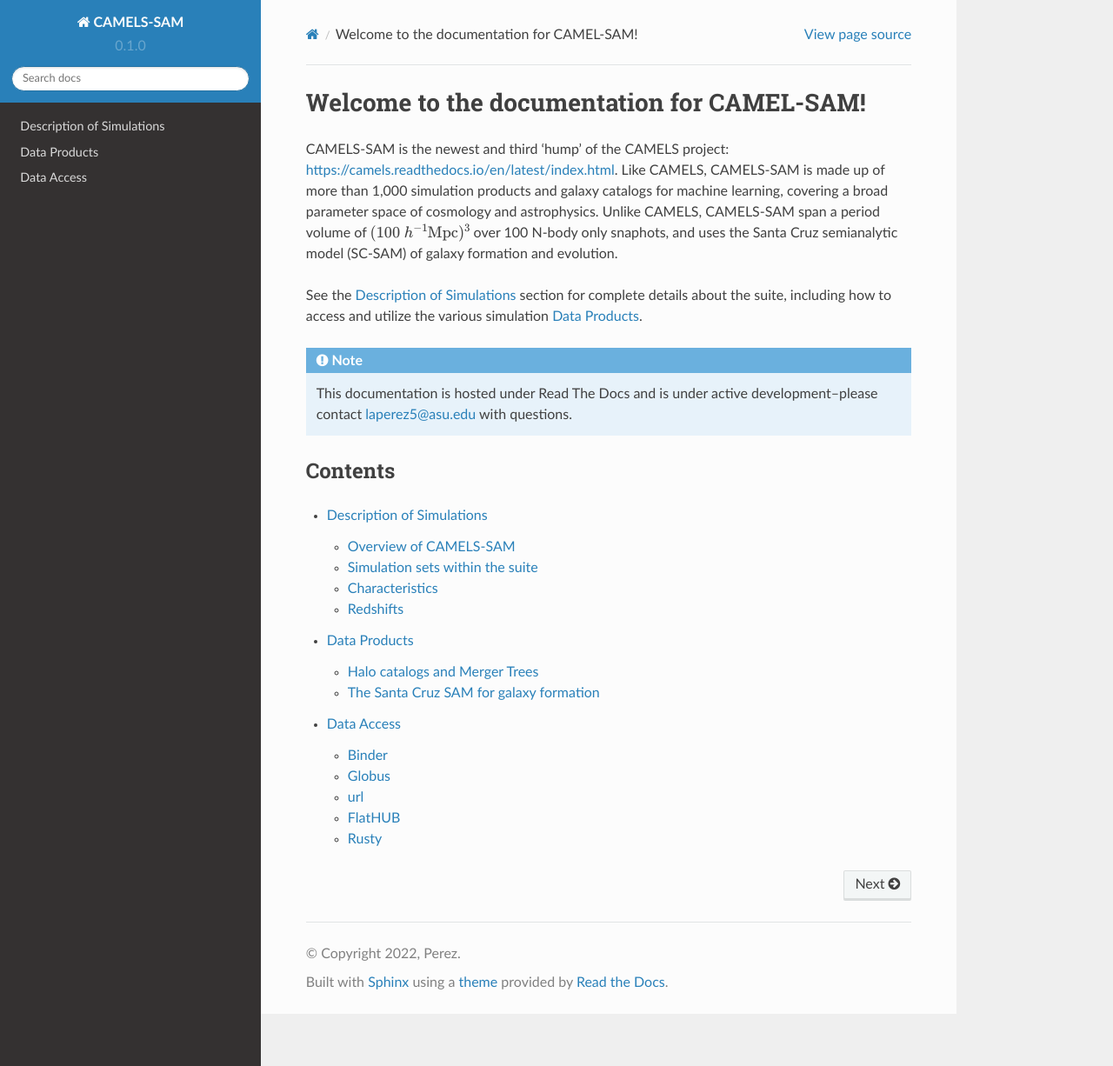
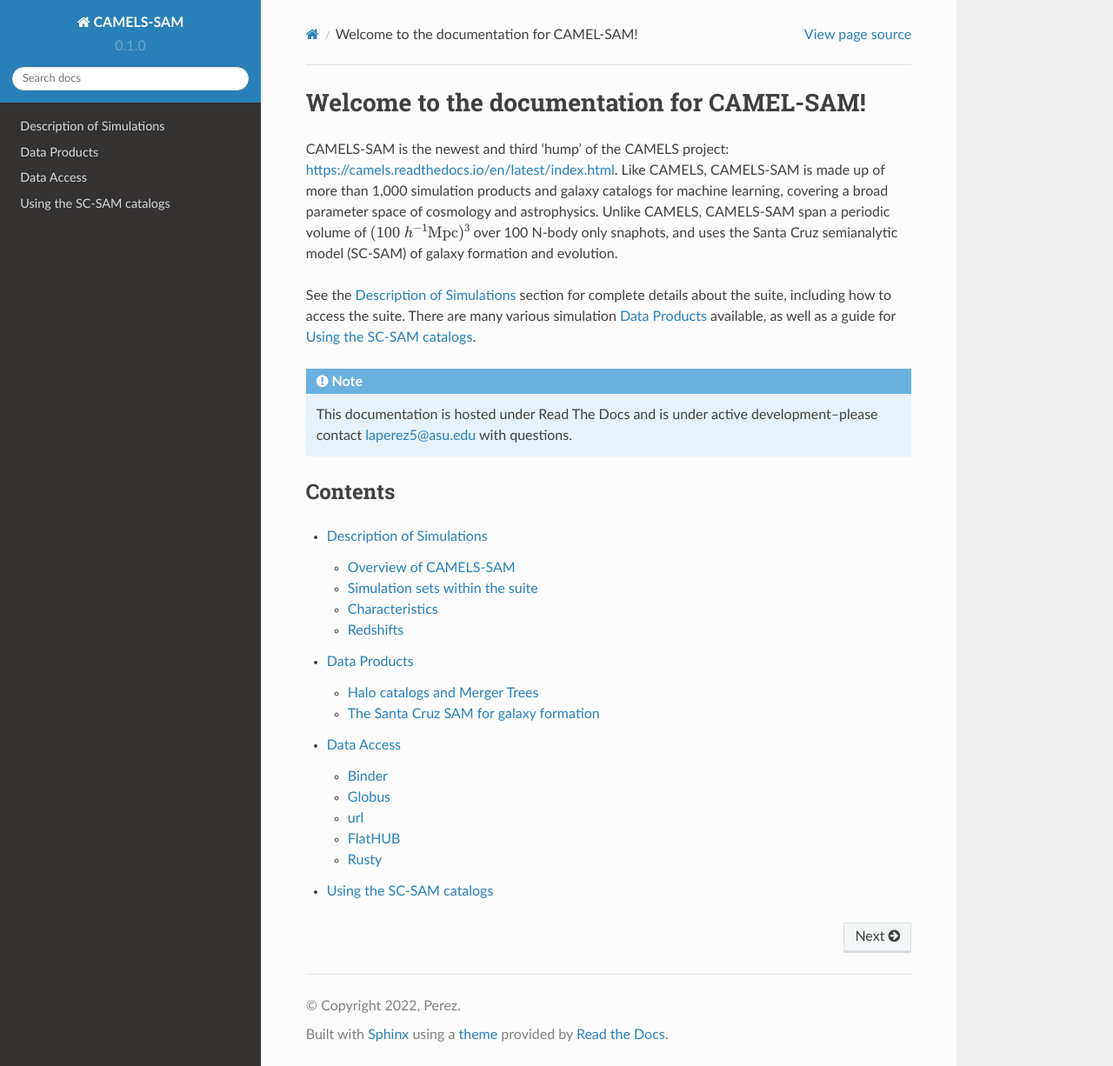
Before and after one commit to laperezNYC/CAMELS-SAM, a Sphinx documentation site: the page built from docs/source/index.rst, in a window 1280 px wide and 1226 px high. Shown: the whole window at 87% size. Built offline with Sphinx 7.4.7 and the Read the Docs theme 2.0.0, drawn with Linux system fonts in a browser that asks for light colours.

Commit message:
Update index.rst

```diff
--- a/docs/source/index.rst
+++ b/docs/source/index.rst
@@ -1,10 +1,10 @@
 Welcome to the documentation for CAMEL-SAM!
 ===================================
 
-CAMELS-SAM is the newest and third 'hump' of the CAMELS project: https://camels.readthedocs.io/en/latest/index.html. Like CAMELS, CAMELS-SAM is made up of more than 1,000 simulation products and galaxy catalogs for machine learning, covering a broad parameter space of cosmology and astrophysics. Unlike CAMELS, CAMELS-SAM span a period volume of :math:`(100~h^{-1}{\rm Mpc})^3` over 100 N-body only snaphots, and uses the Santa Cruz semianalytic model (SC-SAM) of galaxy formation and evolution.
+CAMELS-SAM is the newest and third 'hump' of the CAMELS project: https://camels.readthedocs.io/en/latest/index.html. Like CAMELS, CAMELS-SAM is made up of more than 1,000 simulation products and galaxy catalogs for machine learning, covering a broad parameter space of cosmology and astrophysics. Unlike CAMELS, CAMELS-SAM span a periodic volume of :math:`(100~h^{-1}{\rm Mpc})^3` over 100 N-body only snaphots, and uses the Santa Cruz semianalytic model (SC-SAM) of galaxy formation and evolution.
 
 See the :doc:`simulations` section for complete details about the suite, including
-how to :ref:`access` and utilize the various simulation :doc:`dataproducts`.
+how to :ref:`access` the suite. There are many various simulation :doc:`dataproducts` available, as well as a guide for :doc:`openSAM`.
 
 .. note::
 
```
Also changed, not shown: other parts of docs/source/index.rst (+1 -0 lines).
